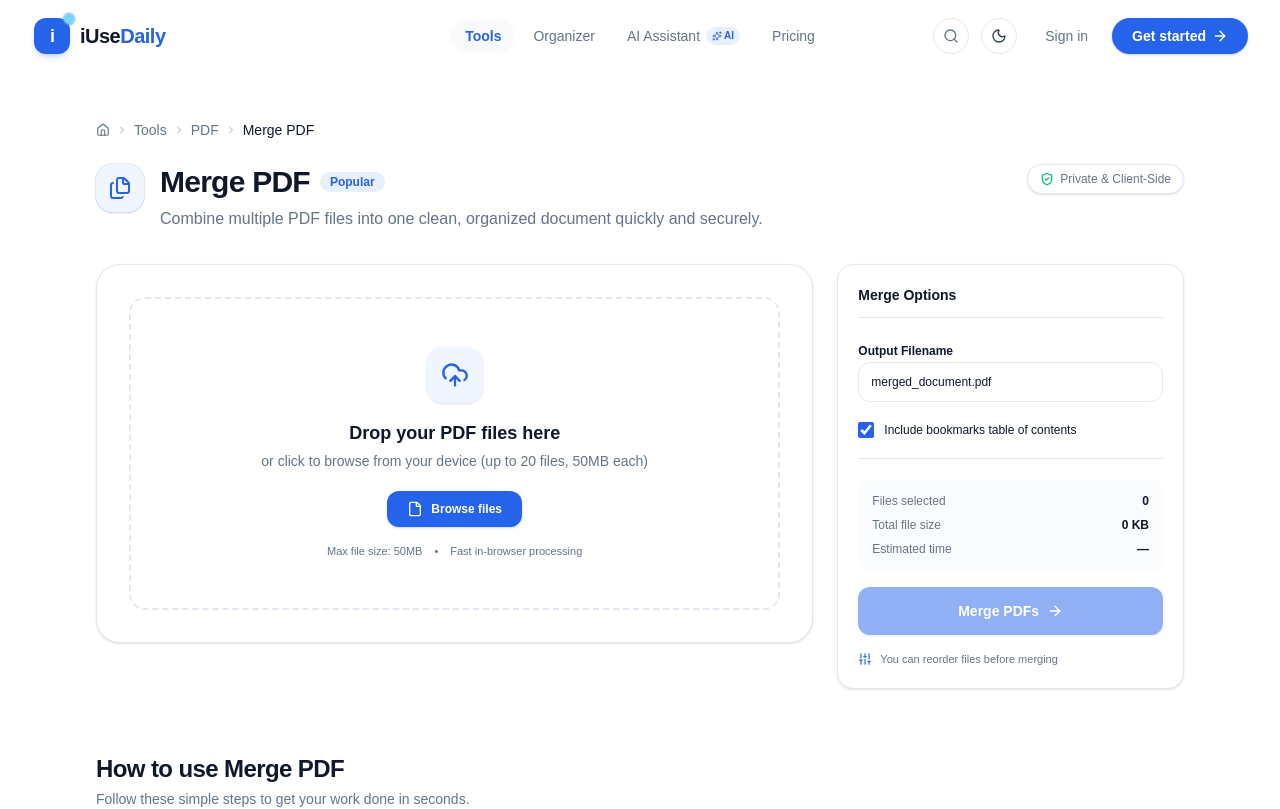
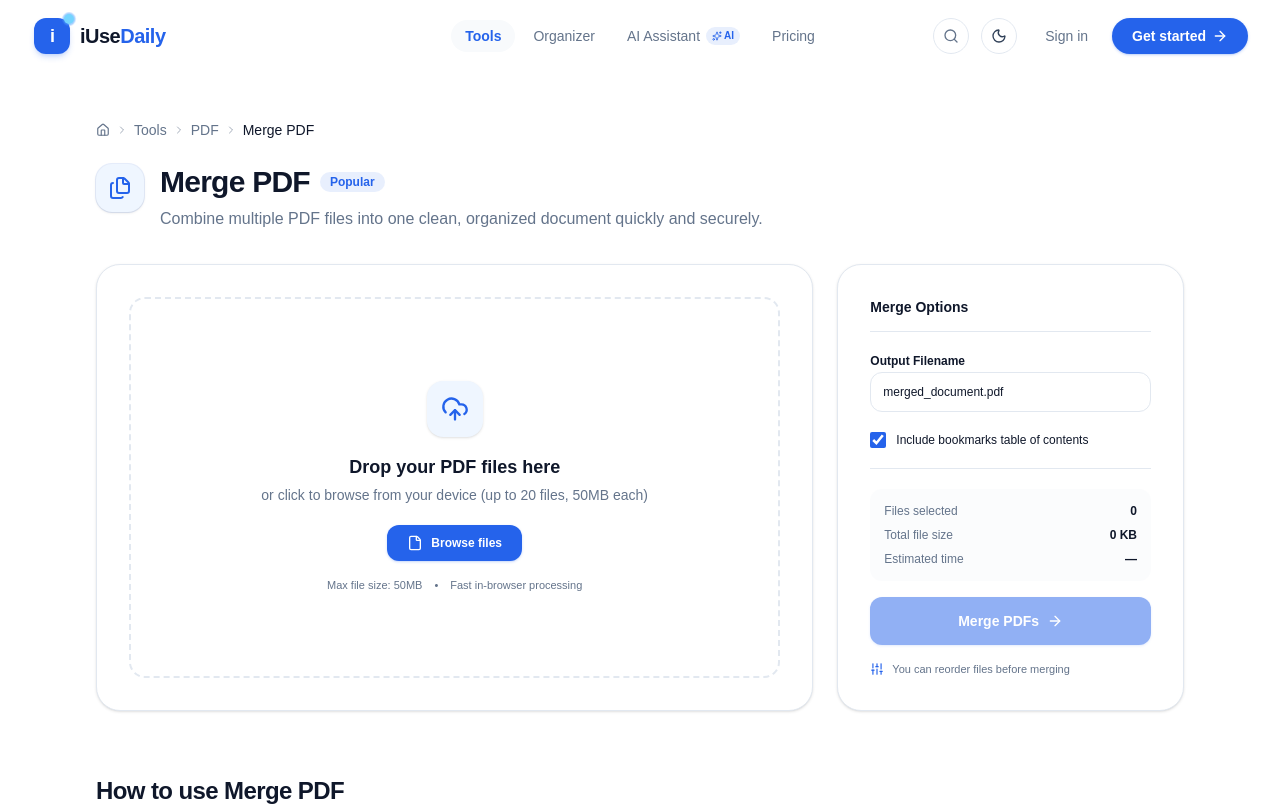
Before and after one commit to nikhilkumar202002/iUseDaily, a Next.js app: page /tools/pdf/merge in a window 1280 px wide. Shown: the top 809 px of the page. Built offline with nearby package versions, Linux system fonts and the light colour scheme.

Commit message:
refactor: update tool layout components for improved height and flex styling

```diff
--- a/app/components/tool-detail/file-upload.tsx
+++ b/app/components/tool-detail/file-upload.tsx
@@ -11,6 +11,7 @@ interface FileUploadProps {
   title?: string;
   description?: string;
   disabled?: boolean;
+  className?: string;
 }
 
 export function FileUpload({
@@ -21,6 +22,7 @@ export function FileUpload({
   title = "Drop your files here",
   description = "or click to browse from your device",
   disabled = false,
+  className = "",
 }: FileUploadProps) {
   const [isDragOver, setIsDragOver] = useState(false);
   const [errorMessage, setErrorMessage] = useState<string | null>(null);
@@ -68,19 +70,18 @@ export function FileUpload({
   const handleInputChange = (e: React.ChangeEvent<HTMLInputElement>) => {
     if (e.target.files && e.target.files.length > 0) {
       validateAndDispatch(e.target.files);
-      // Reset input value so same files can be re-selected if deleted
       e.target.value = "";
     }
   };
 
   return (
-    <div className="w-full">
+    <div className={`flex h-full w-full flex-1 flex-col ${className}`}>
       <div
         onDragOver={handleDragOver}
         onDragLeave={handleDragLeave}
         onDrop={handleDrop}
         onClick={() => !disabled && fileInputRef.current?.click()}
-        className={`group relative flex cursor-pointer flex-col items-center justify-center rounded-2xl border-2 border-dashed p-8 text-center transition-all duration-200 sm:p-12 ${
+        className={`group relative flex h-full min-h-[320px] flex-1 cursor-pointer flex-col items-center justify-center rounded-2xl border-2 border-dashed p-8 text-center transition-all duration-200 sm:p-12 ${
           disabled
             ? "cursor-not-allowed opacity-50 bg-muted/20 border-border"
             : isDragOver
--- a/app/components/tool-detail/tool-page-header.tsx
+++ b/app/components/tool-detail/tool-page-header.tsx
@@ -2,7 +2,6 @@
 
 import React from "react";
 import type { LucideIcon } from "lucide-react";
-import { ShieldCheck } from "lucide-react";
 
 interface ToolPageHeaderProps {
   icon: LucideIcon;
@@ -19,7 +18,6 @@ export function ToolPageHeader({
 }: ToolPageHeaderProps) {
   return (
     <div className="mb-8">
-      <div className="flex flex-col gap-4 sm:flex-row sm:items-start sm:justify-between">
       <div className="flex items-start gap-4">
         <div className="flex h-12 w-12 shrink-0 items-center justify-center rounded-2xl bg-surface-blue text-primary shadow-sm ring-1 ring-primary/10">
           <Icon className="h-6 w-6" />
@@ -43,12 +41,6 @@ export function ToolPageHeader({
           </p>
         </div>
       </div>
-
-        <div className="hidden shrink-0 items-center gap-1.5 rounded-full border border-border bg-card px-3 py-1.5 text-xs font-medium text-muted-foreground shadow-sm sm:flex">
-          <ShieldCheck className="h-3.5 w-3.5 text-emerald-500" />
-          <span>Private & Client-Side</span>
-        </div>
-      </div>
     </div>
   );
 }
--- a/app/components/tool-detail/tool-sidebar.tsx
+++ b/app/components/tool-detail/tool-sidebar.tsx
@@ -5,20 +5,26 @@ import React from "react";
 interface ToolSidebarProps {
   title?: string;
   children: React.ReactNode;
+  className?: string;
 }
 
 export function ToolSidebar({
   title = "Configuration",
   children,
+  className = "",
 }: ToolSidebarProps) {
   return (
-    <aside className="flex flex-col gap-5 rounded-2xl border border-border bg-card p-5 shadow-sm">
-      {title && (
-        <div className="border-b border-border pb-3">
-          <h3 className="text-sm font-bold text-foreground">{title}</h3>
-        </div>
-      )}
-      <div className="flex flex-col gap-4">{children}</div>
+    <aside
+      className={`flex h-full flex-col justify-between gap-5 rounded-3xl border border-border bg-card p-6 shadow-sm sm:p-8 ${className}`}
+    >
+      <div className="flex flex-1 flex-col gap-4">
+        {title && (
+          <div className="border-b border-border pb-3.5">
+            <h3 className="text-sm font-bold text-foreground">{title}</h3>
+          </div>
+        )}
+        <div className="flex flex-1 flex-col gap-4">{children}</div>
+      </div>
     </aside>
   );
 }
--- a/app/components/tool-detail/tool-workspace.tsx
+++ b/app/components/tool-detail/tool-workspace.tsx
@@ -15,17 +15,17 @@ export function ToolWorkspace({
 }: ToolWorkspaceProps) {
   if (sidebar) {
     return (
-      <div className={`mt-8 grid grid-cols-1 gap-6 lg:grid-cols-12 ${className}`}>
+      <div className={`mt-8 grid grid-cols-1 items-stretch gap-6 lg:grid-cols-12 ${className}`}>
         {/* Main processing area */}
-        <div className="lg:col-span-8">
-          <div className="rounded-3xl border border-border bg-card p-6 shadow-sm sm:p-8">
+        <div className="flex flex-col lg:col-span-8">
+          <div className="flex h-full flex-1 flex-col rounded-3xl border border-border bg-card p-6 shadow-sm sm:p-8">
             {children}
           </div>
         </div>
 
         {/* Configuration / Options Sidebar */}
-        <div className="lg:col-span-4">
-          <div className="sticky top-24">{sidebar}</div>
+        <div className="flex flex-col lg:col-span-4">
+          <div className="h-full">{sidebar}</div>
         </div>
       </div>
     );
--- a/app/tools/pdf/merge/page.tsx
+++ b/app/tools/pdf/merge/page.tsx
@@ -200,7 +200,7 @@ export default function MergePdfPage() {
 
   // Workspace Main Content
   const workspaceContent = (
-    <div className="space-y-6">
+    <div className="flex h-full flex-1 flex-col space-y-6">
       {status === "success" && result ? (
         <ResultPanel
           result={result}
```
Lines whose indentation alone changed are shown as unchanged.
